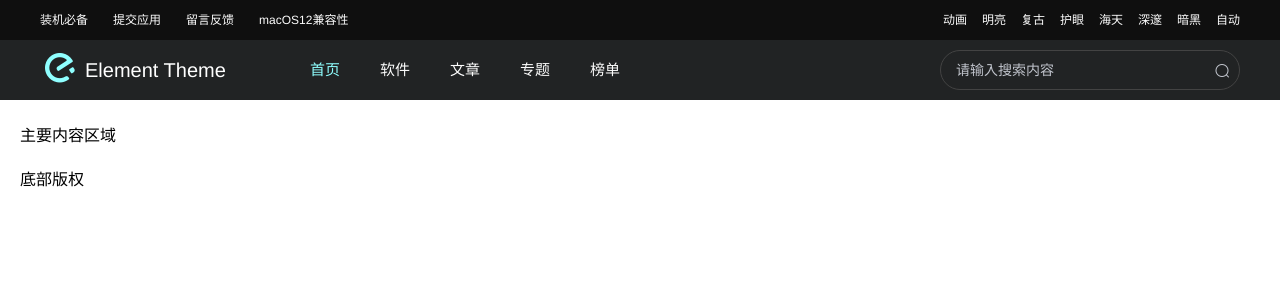
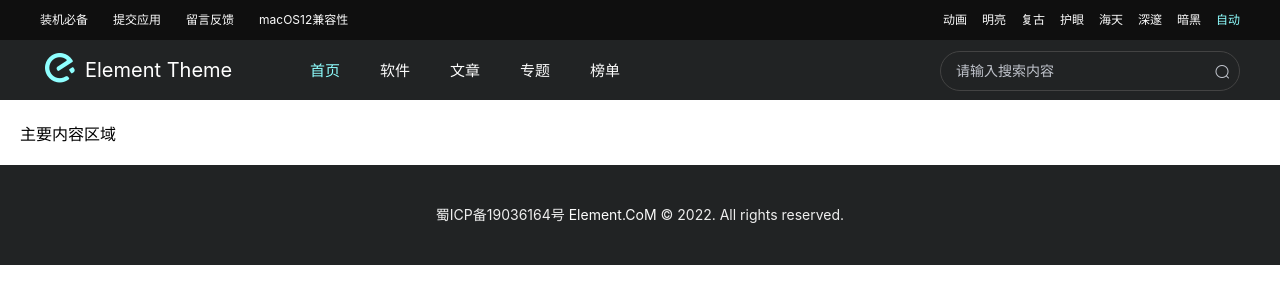
Before and after one commit to sclecon/blog, a Vue app: page / in a window 1280 px wide. Shown: the top 304 px of the page. Built offline with nearby package versions, Linux system fonts and the light colour scheme.

Commit message:
footer尾开发完成

```diff
--- a/package.json
+++ b/package.json
@@ -1,5 +1,5 @@
 {
-  "name": "src",
+  "name": "element",
   "version": "0.1.0",
   "private": true,
   "scripts": {
--- a/src/App.vue
+++ b/src/App.vue
@@ -1,7 +1,7 @@
 <template>
     <div id="app">
         <div id="login" v-if="login">
-            <span>显示登录页面</span>
+            <CommonLogin></CommonLogin>
         </div>
         <el-container v-else>
             <el-header :height="header.height" :style="header.style">
@@ -10,7 +10,7 @@
             <el-main>
                 <span>主要内容区域</span>
             </el-main>
-            <el-footer>
+            <el-footer :height="footer.height" :style="footer.style">
                 <CommonFooter></CommonFooter>
             </el-footer>
         </el-container>
@@ -21,15 +21,21 @@
 import './static/css/common.css';
 import CommonHeader from './components/common/header.vue';
 import CommonFooter from './components/common/footer.vue';
+import CommonLogin from './pages/user/login.vue';
 export default {
     name: 'App',
     components: {
         CommonHeader,
-        CommonFooter
+        CommonFooter,
+        CommonLogin
     },
     data(){
         return {
             header: {
+                height: 'auto',
+                style: 'padding:0px;',
+            },
+            footer: {
                 height: 'auto',
                 style: 'padding:0px;',
             },
--- a/src/components/common/footer.vue
+++ b/src/components/common/footer.vue
@@ -1,13 +1,25 @@
 <template>
-    <span>底部版权</span>
+    <div id="Footer">
+        <el-row class="main">
+            <el-col :span="24">
+                <span>{{icp}} <a href="javascript:;">{{url}}</a> © 2022. All rights reserved.</span>
+            </el-col>
+        </el-row>
+    </div>
 </template>
 
 <script>
 export default {
-    name: 'CommonFooter'
+    name: 'CommonFooter',
+    data(){
+        return {
+            url: 'Element.CoM',
+            icp: '蜀ICP备19036164号'
+        }
+    }
 }
 </script>
 
 <style>
-
+    #Footer{width: 100%;height: 40px;padding: 30px 0px;line-height: 40px;background-color: rgb(33, 35, 36);color: #eee;font-size: 14px;text-align: center;}
 </style>
--- a/src/components/common/search.vue
+++ b/src/components/common/search.vue
@@ -3,7 +3,7 @@
         <el-input
             placeholder="请输入搜索内容"
             suffix-icon="el-icon-search"
-            v-model="input1">
+            v-model="search">
         </el-input>
     </div>
 </template>
@@ -13,7 +13,7 @@ export default {
     name: 'SearchInput',
     data(){
         return {
-            input1: ''
+            search: ''
         }
     }
 }
--- a/src/components/common/topToolsBar.vue
+++ b/src/components/common/topToolsBar.vue
@@ -18,7 +18,7 @@
                     <li><a href="javascript:;">海天</a></li>
                     <li><a href="javascript:;">深邃</a></li>
                     <li><a href="javascript:;">暗黑</a></li>
-                    <li><a href="javascript:;">自动</a></li>
+                    <li><a href="javascript:;" class="active">自动</a></li>
                 </ul>
             </el-col>
         </el-row>
--- /dev/null
+++ b/src/pages/user/login.vue
@@ -0,0 +1,15 @@
+<template>
+    <div id="login">
+        这是独立的登录页面
+    </div>
+</template>
+
+<script>
+export default {
+    name: 'CommonLogin'
+}
+</script>
+
+<style>
+
+</style>
--- a/src/static/css/common.css
+++ b/src/static/css/common.css
@@ -1,4 +1,4 @@
-*{font-family: "Helvetica Neue",Helvetica,"PingFang SC","Hiragino Sans GB","Microsoft YaHei","微软雅黑",Arial,sans-serif;}
+*{font-family: -apple-system,BlinkMacSystemFont,"Segoe UI",Roboto,"Helvetica Neue",Arial,"Noto Sans","Liberation Sans",sans-serif,"Apple Color Emoji","Segoe UI Emoji","Segoe UI Symbol","Noto Color Emoji";}
 body{margin: 0px;padding: 0px;}
 .main{max-width: 1200px;margin: auto;}
 
```
